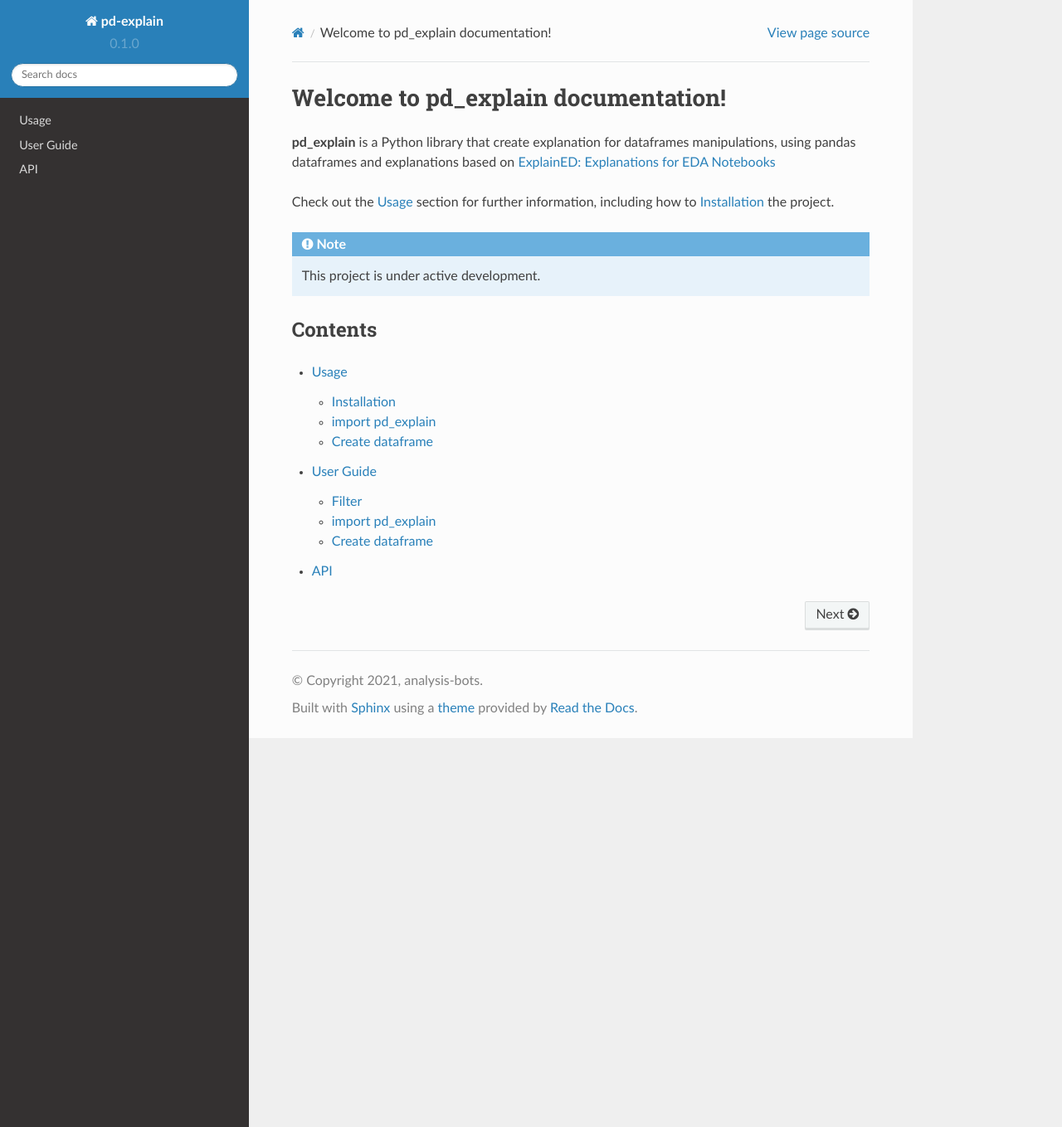
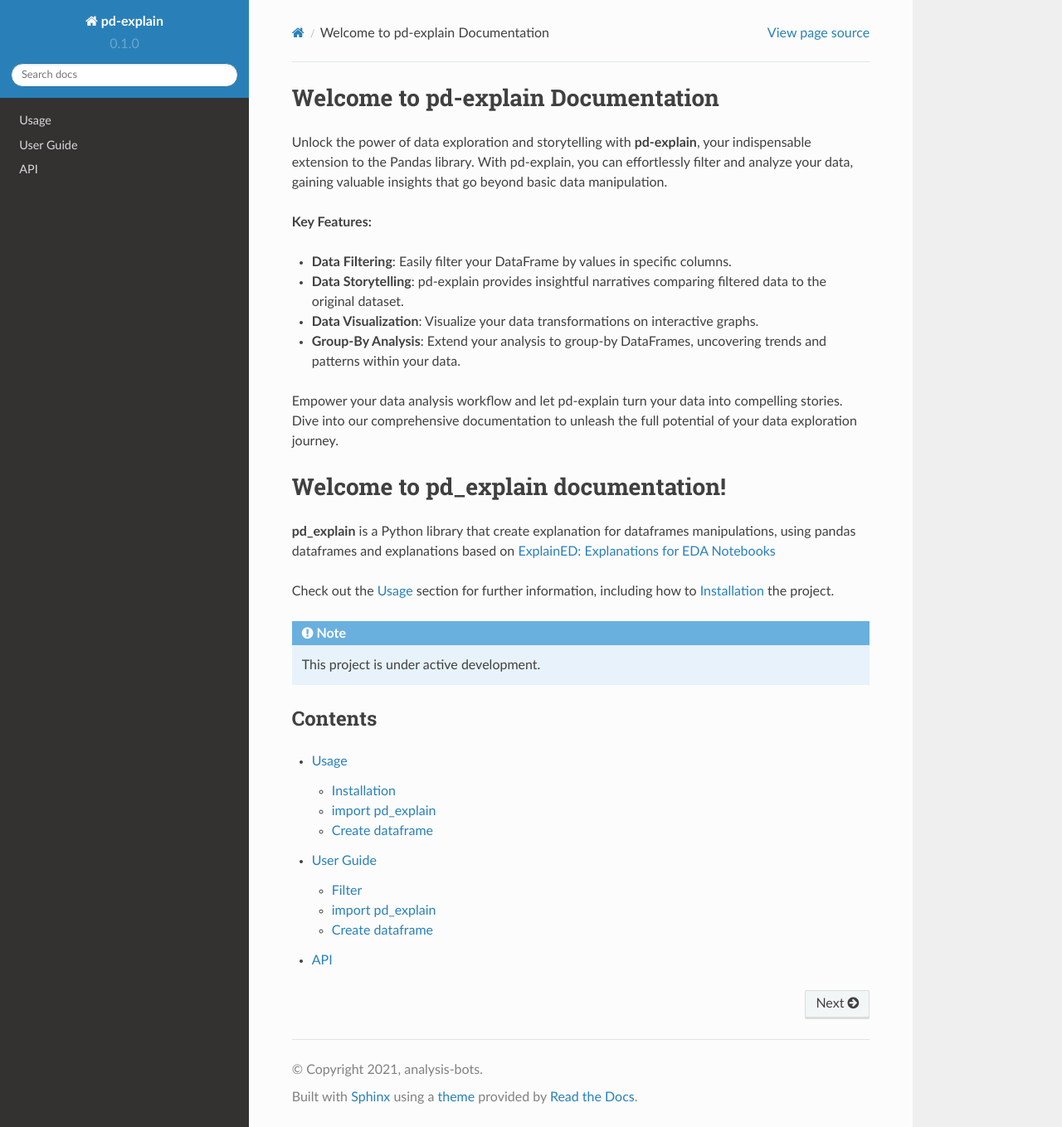
Before and after one commit to edenIsakov/pd-explain-docs, a Sphinx documentation site: the page built from docs/source/index.rst, in a window 1280 px wide and 1359 px high. Shown: the whole window at 83% size. Built offline with Sphinx 7.4.7 and the Read the Docs theme 2.0.0, drawn with Linux system fonts in a browser that asks for light colours; pages that are not in the unit, such as notebooks, are missing from menus.

Commit message:
Update index.rst

```diff
--- a/docs/source/index.rst
+++ b/docs/source/index.rst
@@ -1,3 +1,18 @@
+Welcome to pd-explain Documentation
+==================================
+
+Unlock the power of data exploration and storytelling with **pd-explain**, your indispensable extension to the Pandas library. With pd-explain, you can effortlessly filter and analyze your data, gaining valuable insights that go beyond basic data manipulation.
+
+**Key Features:**
+
+- **Data Filtering**: Easily filter your DataFrame by values in specific columns.
+- **Data Storytelling**: pd-explain provides insightful narratives comparing filtered data to the original dataset.
+- **Data Visualization**: Visualize your data transformations on interactive graphs.
+- **Group-By Analysis**: Extend your analysis to group-by DataFrames, uncovering trends and patterns within your data.
+
+Empower your data analysis workflow and let pd-explain turn your data into compelling stories. Dive into our comprehensive documentation to unleash the full potential of your data exploration journey.
+
+
 Welcome to pd_explain documentation!
 ===================================
 
```
